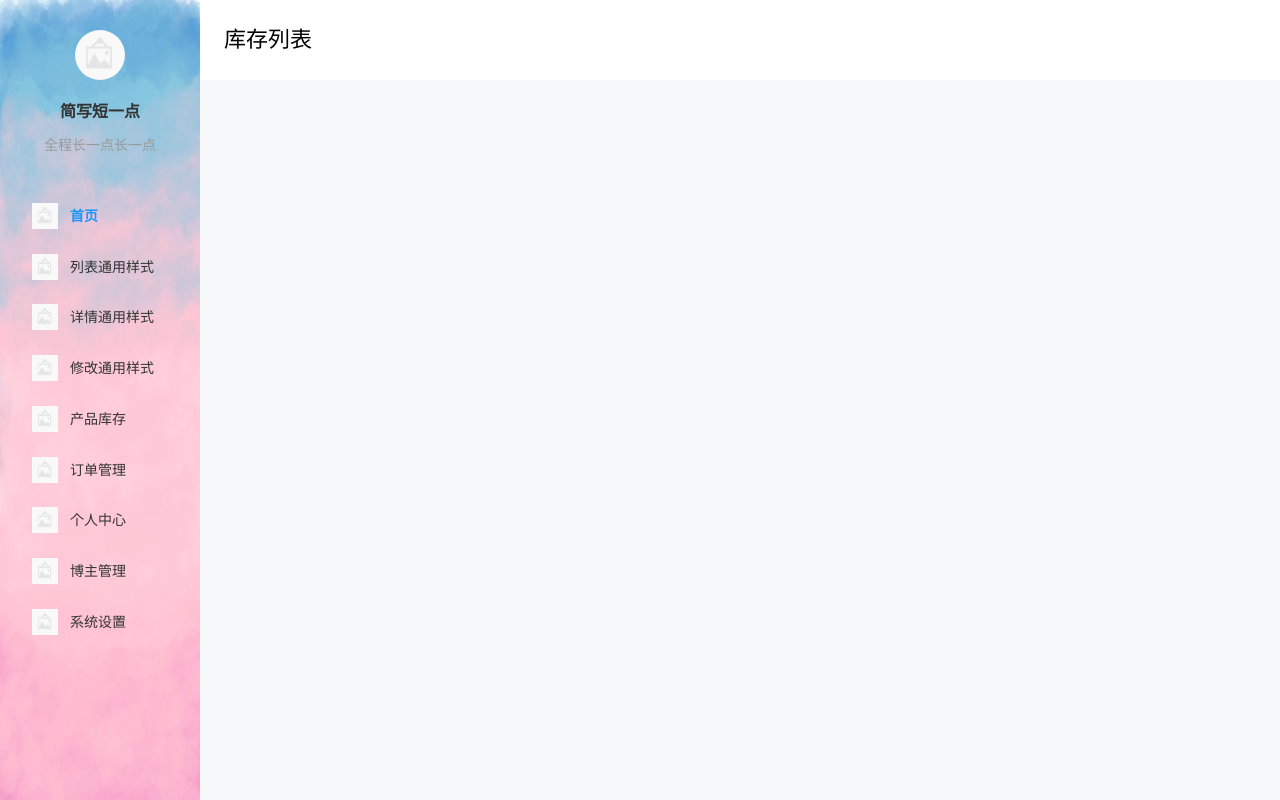
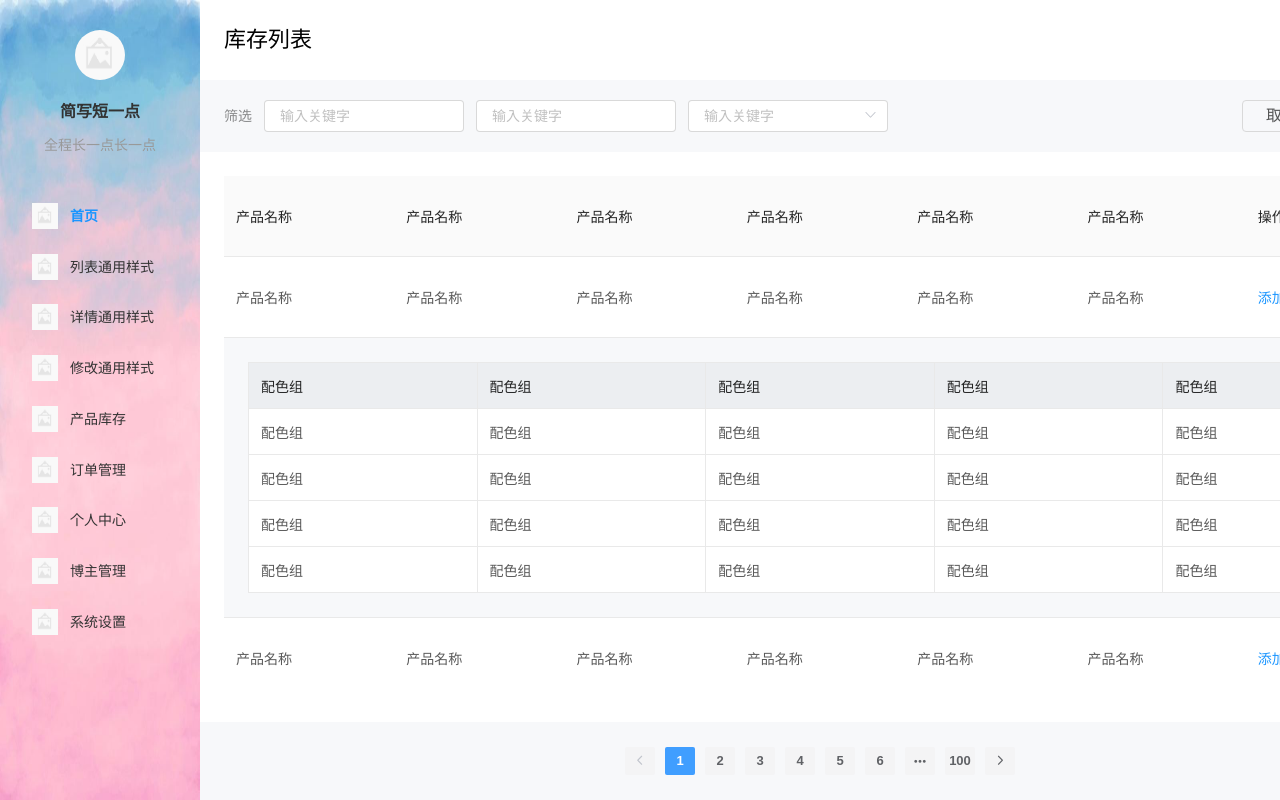
Before and after one commit to dkr380205984/daihuo, a Vue app: page /css/list in a window 1280 px wide. Shown: the top 800 px of the page. Built offline with nearby package versions, Linux system fonts and the light colour scheme; what vue-particles would draw is missing.

Commit message:
提交代码

```diff
--- a/src/assets/less/common.less
+++ b/src/assets/less/common.less
@@ -21,6 +21,8 @@
 .listCtnNoRepeat{
   width: 100%;
   height: 100%;
+  display: flex;
+  flex-direction: column;
   .header{
     height: 80px;
     position: relative;
@@ -38,6 +40,154 @@
       display: flex;
       align-items: center;
     }
+  }
+  .filterCtn{
+    margin: 20px 24px;
+    height: 32px;
+    .label{
+      line-height: 32px;
+      display: inline-block;
+      font-size: @fontMiddle;
+      color: @font45;
+    }
+    .elCtn{
+      display: inline-block;
+      width: 200px;
+      height: 100%;
+      margin-left: 12px;
+    }
+    .btnCtn{
+      float: right;
+      display: flex;
+      height: 100%;
+    }
+  }
+  .content{
+    flex: 1;
+    background: #fff;
+    padding:24px;
+    .tableCtn{
+      display: block;
+      font-size: @fontMiddle;
+      .thead {
+        background: #FAFAFA;
+        height: 80px;
+        color: @font85;
+        border-bottom: 1px solid #E9E9E9;
+      }
+      .tbody {
+        background: #fff;
+        color: @font65;
+      }
+      .trowCtn{
+        width: 100%;
+        min-height: 80px;
+        border-bottom: 1px solid #E9E9E9;
+        &:nth-last-child(1) {
+          border-bottom: 0;
+        }
+        .trow{
+          width: 100%;
+          min-height: 80px;
+          display: flex;
+          flex-direction: row;
+          justify-content: center;
+          text-align: center;
+        }
+        .detailInfo{
+          border-top: 1px solid #E9E9E9;
+          background: @bgGray;
+          padding: 24px;
+          .tableInfo{
+            display: block;
+            font-size: @fontMiddle;
+            border: 1px solid #e9e9e9;
+            .th {
+              background: rgba(230, 233, 237, 0.64);
+              height: 45px;
+              color: @font85;
+              border-bottom: 1px solid #E9E9E9;
+            }
+            .tb {
+              background: #fff;
+              color: @font65;
+            }
+            .tr{
+              width: 100%;
+              min-height: 45px;
+              display: flex;
+              flex-direction: row;
+              justify-content: center;
+              text-align: center;
+              border-bottom: 1px solid #E9E9E9;
+              &:nth-last-child(1) {
+                border-bottom: 0;
+              }
+            }
+            .tl {
+              min-height: 45px;
+              justify-content: center;
+              flex: 1;
+              display: flex;
+              flex-direction: column;
+              overflow: hidden;
+              text-align: left;
+              padding: 0 12px;
+              border-right: 1px solid #E9E9E9;
+              &:nth-last-child(1) {
+                border-right: 0;
+              }
+            }
+          }
+        }
+      }
+      .tcolumn {
+        min-height: 80px;
+        justify-content: center;
+        flex: 1;
+        display: flex;
+        flex-direction: column;
+        overflow: hidden;
+        text-align: left;
+        padding: 0 12px;
+        &.center{
+          text-align: center;
+        }
+        &.flexRow{
+          flex-direction: row;
+          align-items: center;
+          justify-content: flex-start;
+        }
+        .opr{
+          color:@blue;
+          padding: 0 8px;
+          border-right: 1px solid #E9E9E9;
+          height: 20px;
+          cursor: pointer;
+          &:nth-last-child(1){
+            border-right: 0;
+          }
+          &:nth-child(1){
+            padding-left: 0;
+          }
+          &.orange{
+            color: @orange;
+          }
+          &.red{
+            color: @red;
+          }
+          .el-dropdown{
+            color: @blue!important;
+          }
+        }
+      }
+    }
+  }
+  .pageCtn{
+    height: 80px;
+    display: flex;
+    align-items: center;
+    justify-content: space-around;
   }
 }
 
--- a/src/views/css/list.vue
+++ b/src/views/css/list.vue
@@ -6,14 +6,132 @@
         <div class="btn btnBlue">添加仓库</div>
       </div>
     </div>
-    <div class="filterCtn"></div>
-    <div class="content"></div>
-    <div class="pageCtn"></div>
+    <div class="filterCtn">
+      <span class="label">筛选</span>
+      <div class="elCtn">
+        <el-input v-model="msg"
+          placeholder="输入关键字"></el-input>
+      </div>
+      <div class="elCtn">
+        <el-input v-model="msg"
+          placeholder="输入关键字"></el-input>
+      </div>
+      <div class="elCtn">
+        <el-select v-model="msg"
+          placeholder="输入关键字"></el-select>
+      </div>
+      <div class="btnCtn">
+        <div class="btn btnGray">取消</div>
+        <div class="btn btnBlue">重置</div>
+      </div>
+    </div>
+    <div class="content">
+      <div class="tableCtn">
+        <div class="thead">
+          <div class="trowCtn">
+            <div class="trow">
+              <div class="tcolumn">产品名称</div>
+              <div class="tcolumn">产品名称</div>
+              <div class="tcolumn">产品名称</div>
+              <div class="tcolumn">产品名称</div>
+              <div class="tcolumn">产品名称</div>
+              <div class="tcolumn">产品名称</div>
+              <div class="tcolumn">操作</div>
+            </div>
+          </div>
+        </div>
+        <div class="tbody">
+          <div class="trowCtn">
+            <div class="trow">
+              <div class="tcolumn">产品名称</div>
+              <div class="tcolumn">产品名称</div>
+              <div class="tcolumn">产品名称</div>
+              <div class="tcolumn">产品名称</div>
+              <div class="tcolumn">产品名称</div>
+              <div class="tcolumn">产品名称</div>
+              <div class="tcolumn flexRow">
+                <span class="opr">添加</span>
+                <span class="opr orange">修改</span>
+                <span class="opr red">删除</span>
+              </div>
+            </div>
+            <div class="detailInfo">
+              <div class="tableInfo">
+                <div class="th">
+                  <div class="tr">
+                    <div class="tl">配色组</div>
+                    <div class="tl">配色组</div>
+                    <div class="tl">配色组</div>
+                    <div class="tl">配色组</div>
+                    <div class="tl">配色组</div>
+                  </div>
+                </div>
+                <div class="tb">
+                  <div class="tr">
+                    <div class="tl">配色组</div>
+                    <div class="tl">配色组</div>
+                    <div class="tl">配色组</div>
+                    <div class="tl">配色组</div>
+                    <div class="tl">配色组</div>
+                  </div>
+                  <div class="tr">
+                    <div class="tl">配色组</div>
+                    <div class="tl">配色组</div>
+                    <div class="tl">配色组</div>
+                    <div class="tl">配色组</div>
+                    <div class="tl">配色组</div>
+                  </div>
+                  <div class="tr">
+                    <div class="tl">配色组</div>
+                    <div class="tl">配色组</div>
+                    <div class="tl">配色组</div>
+                    <div class="tl">配色组</div>
+                    <div class="tl">配色组</div>
+                  </div>
+                  <div class="tr">
+                    <div class="tl">配色组</div>
+                    <div class="tl">配色组</div>
+                    <div class="tl">配色组</div>
+                    <div class="tl">配色组</div>
+                    <div class="tl">配色组</div>
+                  </div>
+                </div>
+              </div>
+            </div>
+          </div>
+          <div class="trowCtn">
+            <div class="trow">
+              <div class="tcolumn">产品名称</div>
+              <div class="tcolumn">产品名称</div>
+              <div class="tcolumn">产品名称</div>
+              <div class="tcolumn">产品名称</div>
+              <div class="tcolumn">产品名称</div>
+              <div class="tcolumn">产品名称</div>
+              <div class="tcolumn flexRow">
+                <span class="opr">添加</span>
+                <span class="opr orange">修改</span>
+                <span class="opr red">删除</span>
+              </div>
+            </div>
+          </div>
+        </div>
+      </div>
+    </div>
+    <div class="pageCtn">
+      <el-pagination background
+        layout="prev, pager, next"
+        :total="1000">
+      </el-pagination>
+    </div>
   </div>
 </template>
 
-<script>
-export default {}
+<script lang="ts">
+import { Component, Vue } from 'vue-property-decorator'
+@Component
+export default class List extends Vue {
+  msg: string = ''
+}
 </script>
 
 <style lang="less" scoped>
--- a/tslint.json
+++ b/tslint.json
@@ -23,7 +23,6 @@
       false,
       "always"
     ],
-    // 禁止自动检测末尾行必须使用逗号，always总是检测，never从不检测，ignore忽略检测
     "trailing-comma": [
       true,
       {
```
Also changed, not shown: src/assets/image/index/back.jpg (added), tsconfig.json (line endings or trailing spaces).
